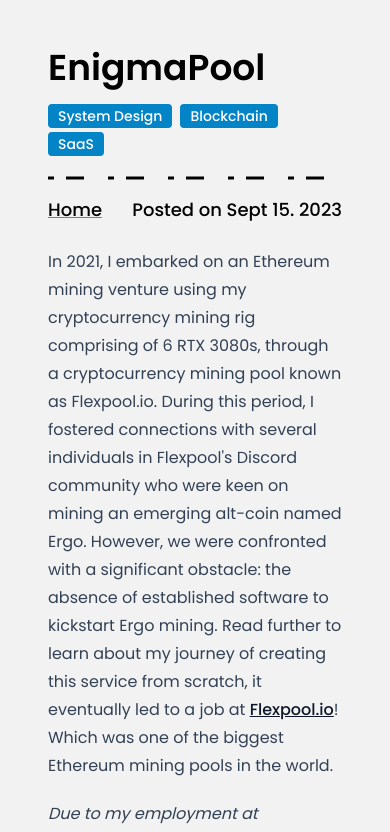
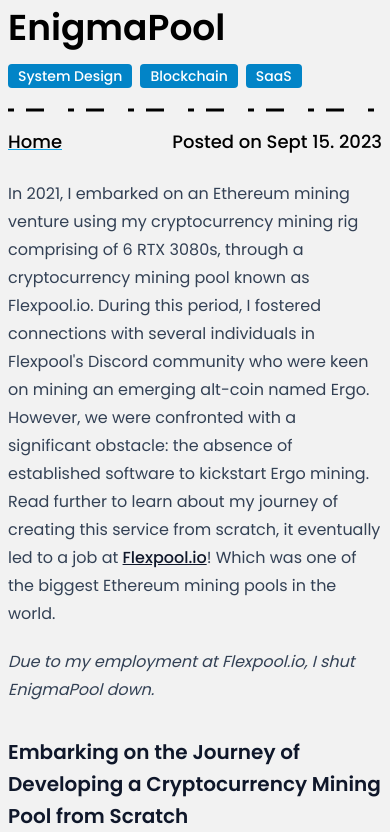
Before and after one commit to prosavage/personal-site-v3, a Next.js app: page /projects/enigmapool in a window 390 px wide. Shown: the top 832 px of the page. Built offline with nearby package versions, Linux system fonts and the light colour scheme.

Commit message:
Fix mobile padding

```diff
--- a/src/app/layout.tsx
+++ b/src/app/layout.tsx
@@ -21,7 +21,7 @@ export default function RootLayout({
   return (
     <html lang="en">
       <body className={poppins.className}>
-        <main className="flex min-h-screen flex-col justify-start p-12 md:p-24 items-center">
+        <main className="flex min-h-screen flex-col justify-start p-2 sm:p-12 md:p-24 items-center">
           {children}
         </main>
       </body>
--- a/src/components/root/other-projects/Preview.tsx
+++ b/src/components/root/other-projects/Preview.tsx
@@ -10,7 +10,7 @@ export const Preview: React.FC<PreviewProps> = ({ imgSrc }) => {
       return (
             <div className="flex">
                   {/* <Image src={imgSrc} alt="preview" layout="fill" objectFit="cover/contain" /> */}
-                  <iframe src={imgSrc} key={imgSrc}  height={"800"} className="border-2 border-gray-300 rounded-lg w-screen self-center"></iframe>
+                  <iframe src={imgSrc} key={imgSrc}  height={"800"} className="border-2 border-gray-300 rounded-lg w-full self-center"></iframe>
             </div>
       );
 }
```
